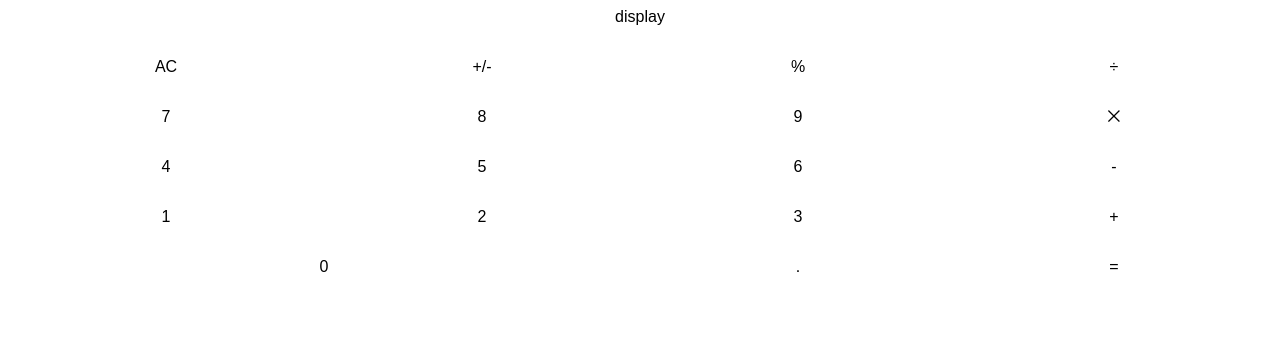
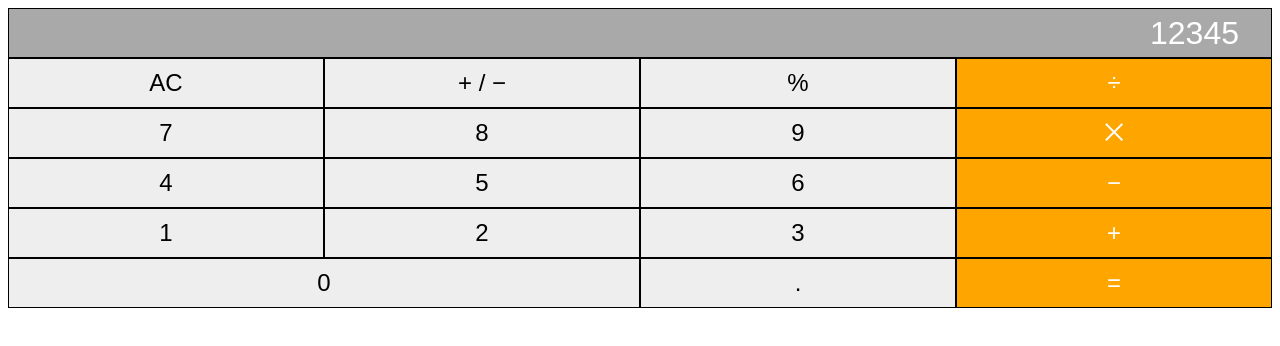
Before and after one commit to JooYoo/react-tp-calculator, a React (Create React App) app: page / in a window 1280 px wide. Shown: the top 346 px of the page. Built offline with nearby package versions, Linux system fonts and the light colour scheme.

Commit message:
style: btn, display

```diff
--- a/src/components/Calculator.jsx
+++ b/src/components/Calculator.jsx
@@ -4,26 +4,26 @@ const Calculator = () => {
   return (
     <div>
       <div className="calculator">
-        <div className="display">display</div>
-        <div>AC</div>
-        <div>+/- </div>
-        <div>%</div>
-        <div>÷</div>
-        <div>7</div>
-        <div>8</div>
-        <div>9</div>
-        <div>⨉</div>
-        <div>4</div>
-        <div>5</div>
-        <div>6</div>
-        <div>-</div>
-        <div>1</div>
-        <div>2</div>
-        <div>3</div>
-        <div>+</div>
-        <div className="zero">0</div>
-        <div>.</div>
-        <div>=</div>
+        <div className="display">12345</div>
+        <div className="btn">AC</div>
+        <div className="btn">+ / −</div>
+        <div className="btn">%</div>
+        <div className="btn operator">÷</div>
+        <div className="btn">7</div>
+        <div className="btn">8</div>
+        <div className="btn">9</div>
+        <div className="btn operator">⨉</div>
+        <div className="btn">4</div>
+        <div className="btn">5</div>
+        <div className="btn">6</div>
+        <div className="btn operator">−</div>
+        <div className="btn">1</div>
+        <div className="btn">2</div>
+        <div className="btn">3</div>
+        <div className="btn operator">+</div>
+        <div className="btn zero">0</div>
+        <div className="btn">.</div>
+        <div className="btn operator">=</div>
       </div>
     </div>
   );
--- a/src/styles.css
+++ b/src/styles.css
@@ -7,12 +7,40 @@
   display: grid;
   grid-template-columns: repeat(4, 1fr);
   grid-auto-rows: minmax(50px, auto);
+
+  font-size: 1.5rem;
+  font-weight: lighter;
 }
 
 .display {
   grid-column: 1/5;
+
+  display: flex;
+  justify-content: flex-end;
+  align-items: center;
+
+  border: 1px black solid;
+  padding-inline-end: 2rem;
+  text-align: right;
+  background-color: darkgray;
+  font-size: 2rem;
+  color: #fff;
 }
 
 .zero {
   grid-column: 1/3;
 }
+
+.btn {
+  display: flex;
+  justify-content: center;
+  align-items: center;
+
+  background-color: #eee;
+  border: 1px black solid;
+}
+
+.operator {
+  background-color: orange;
+  color: #fff;
+}
```
